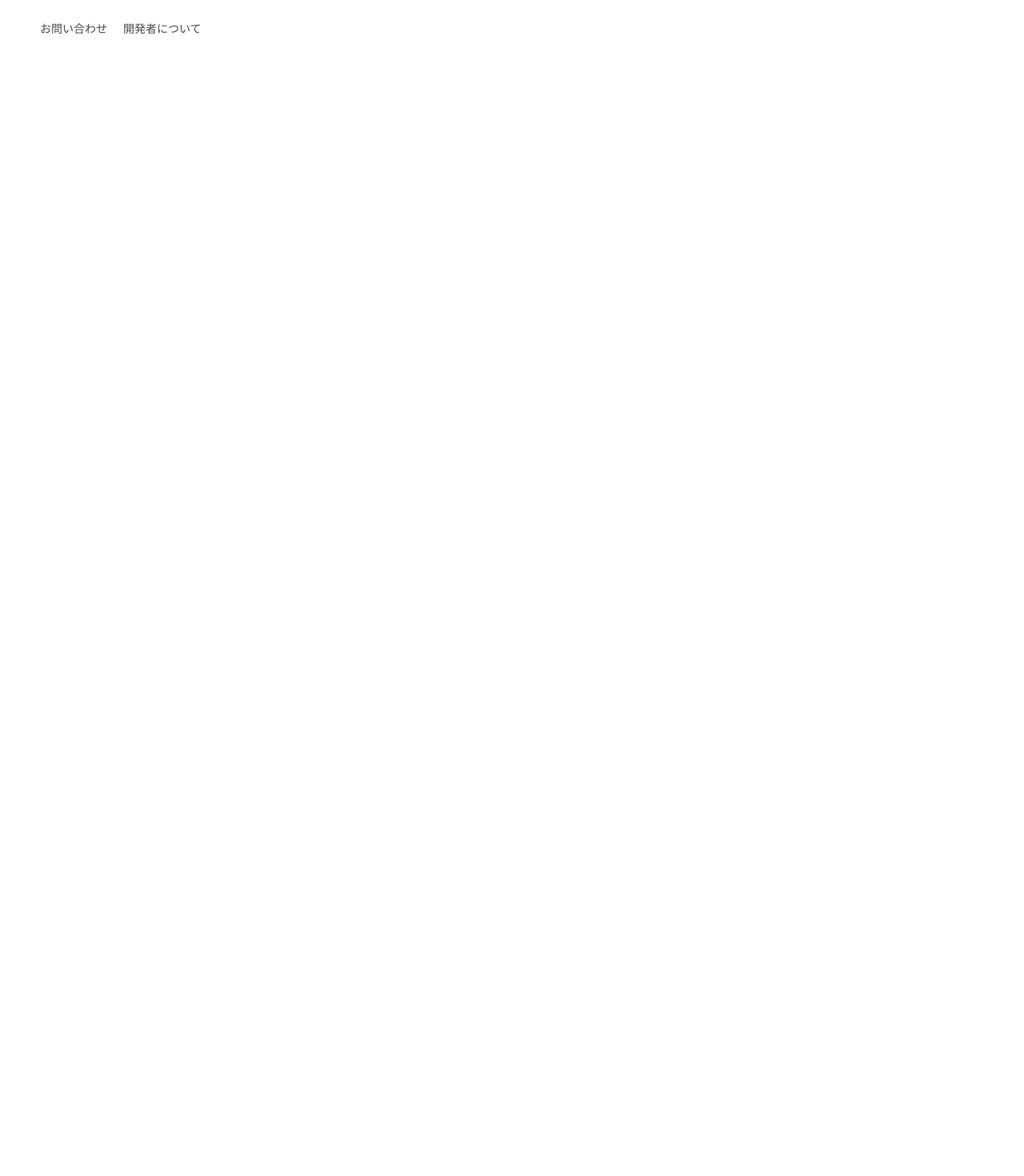
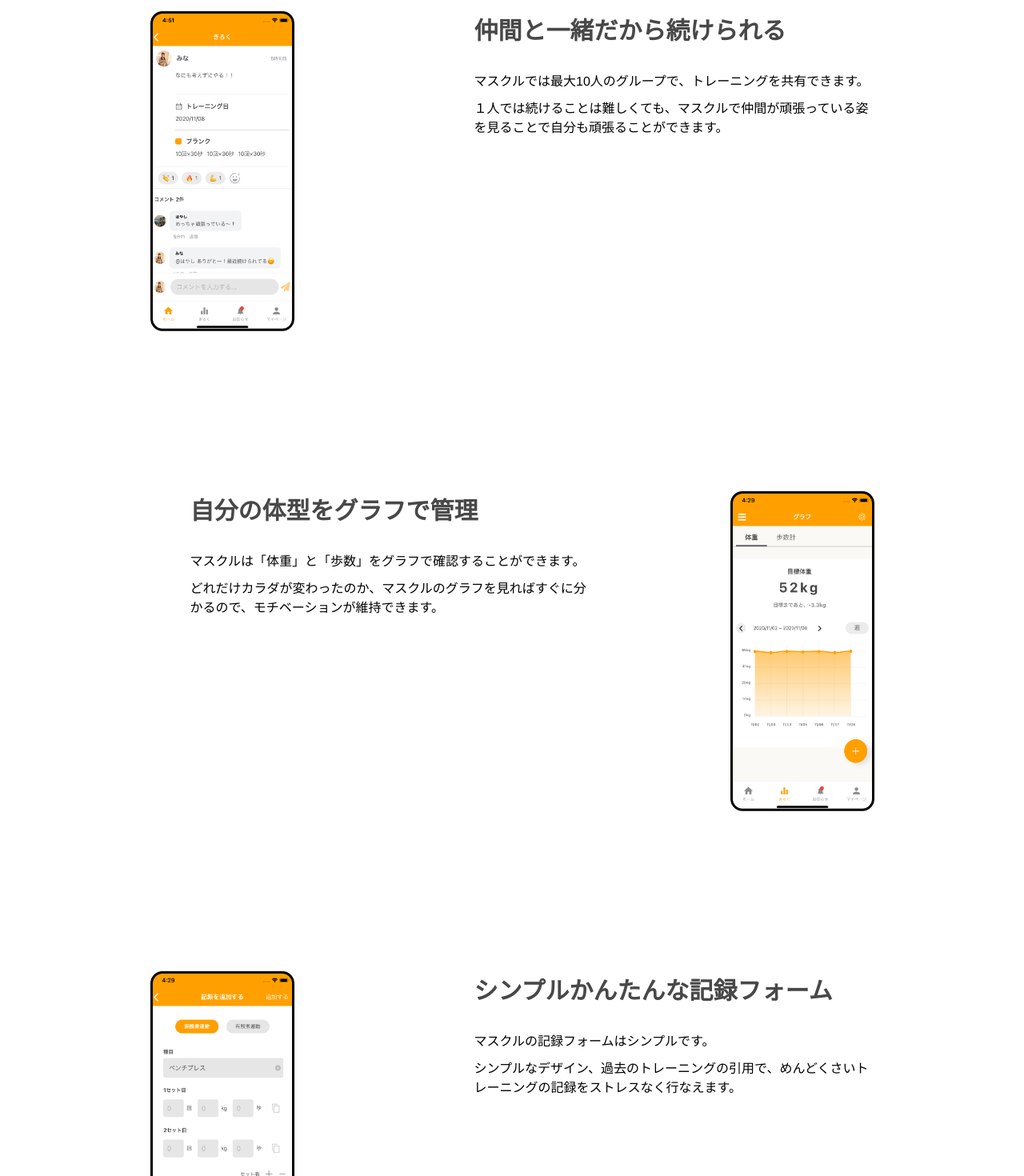
Before and after one commit to NagaiKoki/nextjs_masukuru_lp, a Next.js app: page / in a window 1280 px wide. Shown: the part 880-2350 px from the top of the page at 80% size. Before the commit the page ends 991 px from the top, so only its background shows below. Built offline with nearby package versions, Linux system fonts and the light colour scheme.

Commit message:
sectionの追加

```diff
--- a/pages/index.tsx
+++ b/pages/index.tsx
@@ -3,8 +3,10 @@ import Image from 'next/image'
 // import components
 import Header from '../src/components/Header'
 import Footer from '../src/components/Footer'
-import ContentMain from '../src/components/Content/Main'
-import StoreBatch from '../src/components/common/Store'
+import ContentMain from '../src/components/Sections/Top'
+import ContentComment from '../src/components/Sections/Comment'
+import ContentCGraph from '../src/components/Sections/Graph'
+import ContentForm from '../src/components/Sections/Form'
 // import constants
 import { COLORS } from '../src/contants/Styles'
 
@@ -14,6 +16,9 @@ const Index: React.FC = () => {
       <div className="Content__Wrapper">
         <Header />
         <ContentMain />
+        <ContentComment />
+        <ContentCGraph />
+        <ContentForm />
         <Footer />
       </div>
       <style jsx>{`
--- /dev/null
+++ b/src/components/Sections/Comment.tsx
@@ -0,0 +1,42 @@
+import React from 'react'
+import Image from 'next/image'
+import { COLORS } from '../../contants/Styles'
+
+const ContentHome = () => {
+  return (
+    <section className="Content__Section__Wrapper">
+      <Image src='/masukuru_comment.png' width={180} height={400} />
+      <div className="Content__Section__Title__Wrapper">
+        <h2 className='Content__Section__Title'>仲間と一緒だから続けられる</h2>
+        <p className="Content__Section__Description">
+          マスクルでは最大10人のグループで、トレーニングを共有できます。
+        </p>
+        <p className="Content__Section__Description">
+          １人では続けることは難しくても、マスクルで仲間が頑張っている姿を見ることで自分も頑張ることができます。
+        </p>
+      </div>
+      <style jsx>{`
+        .Content__Section__Wrapper {
+          display: flex;
+          justify-content: space-around;
+          margin-top: 200px;
+          padding: 0 100px;
+        }
+        .Content__Section__Title__Wrapper {
+          width: 500px;
+          margin-left: 50px;
+        }
+        .Content__Section__Title {
+          color: ${COLORS.BASE_BLACK};
+          font-size: 30px;
+          margin-bottom: 30px;
+        }
+        .Content__Section__Description {
+          margin-top: 10px;
+        }
+      `}</style>
+    </section>
+  )
+}
+
+export default ContentHome
--- /dev/null
+++ b/src/components/Sections/Form.tsx
@@ -0,0 +1,42 @@
+import React from 'react'
+import Image from 'next/image'
+import { COLORS } from '../../contants/Styles'
+
+const ContentForm = () => {
+  return (
+    <section className="Content__Section__Wrapper">
+      <Image src='/form_screenshot.png' width={180} height={400} />
+      <div className="Content__Section__Title__Wrapper">
+        <h2 className='Content__Section__Title'>シンプルかんたんな記録フォーム</h2>
+        <p className="Content__Section__Description">
+          マスクルの記録フォームはシンプルです。
+        </p>
+        <p className="Content__Section__Description">
+          シンプルなデザイン、過去のトレーニングの引用で、めんどくさいトレーニングの記録をストレスなく行なえます。
+        </p>
+      </div>
+      <style jsx>{`
+        .Content__Section__Wrapper {
+          display: flex;
+          justify-content: space-around;
+          margin-top: 200px;
+          padding: 0 100px;
+        }
+        .Content__Section__Title__Wrapper {
+          width: 500px;
+          margin-left: 50px;
+        }
+        .Content__Section__Title {
+          color: ${COLORS.BASE_BLACK};
+          font-size: 30px;
+          margin-bottom: 30px;
+        }
+        .Content__Section__Description {
+          margin-top: 10px;
+        }
+      `}</style>
+    </section>
+  )
+}
+
+export default ContentForm
--- /dev/null
+++ b/src/components/Sections/Graph.tsx
@@ -0,0 +1,42 @@
+import React from 'react'
+import Image from 'next/image'
+import { COLORS } from '../../contants/Styles'
+
+const ContentGraph = () => {
+  return (
+    <section className="Content__Section__Wrapper">
+      <div className="Content__Section__Title__Wrapper">
+        <h2 className='Content__Section__Title'>自分の体型をグラフで管理</h2>
+        <p className="Content__Section__Description">
+          マスクルは「体重」と「歩数」をグラフで確認することができます。
+        </p>
+        <p className="Content__Section__Description">
+          どれだけカラダが変わったのか、マスクルのグラフを見ればすぐに分かるので、モチベーションが維持できます。
+        </p>
+      </div>
+      <Image src='/weight_screenshot.png' width={180} height={400} />
+      <style jsx>{`
+        .Content__Section__Wrapper {
+          display: flex;
+          justify-content: space-around;
+          margin-top: 200px;
+          padding: 0 100px;
+        }
+        .Content__Section__Title__Wrapper {
+          width: 500px;
+          margin-left: 50px;
+        }
+        .Content__Section__Title {
+          color: ${COLORS.BASE_BLACK};
+          font-size: 30px;
+          margin-bottom: 30px;
+        }
+        .Content__Section__Description {
+          margin-top: 10px;
+        }
+      `}</style>
+    </section>
+  )
+}
+
+export default ContentGraph
--- a/src/components/Content/Main.tsx
+++ b/src/components/Sections/Top.tsx
@@ -6,7 +6,7 @@ import { COLORS } from '../../contants/Styles'
 
 const ContentMain = () => {
   return (
-    <div className="Content_Main_Wrapper">
+    <section className="Content_Main_Wrapper">
       <div className="Content__Title__Wrapper">
         <h1 className="Content__Title">
           仲間とトレーニング
@@ -37,7 +37,7 @@ const ContentMain = () => {
             font-size: 16px;
           }
       `}</style>
-    </div>
+    </section>
   )
 }
 
```
Also changed, not shown: public/masukuru_comment.png (added).
